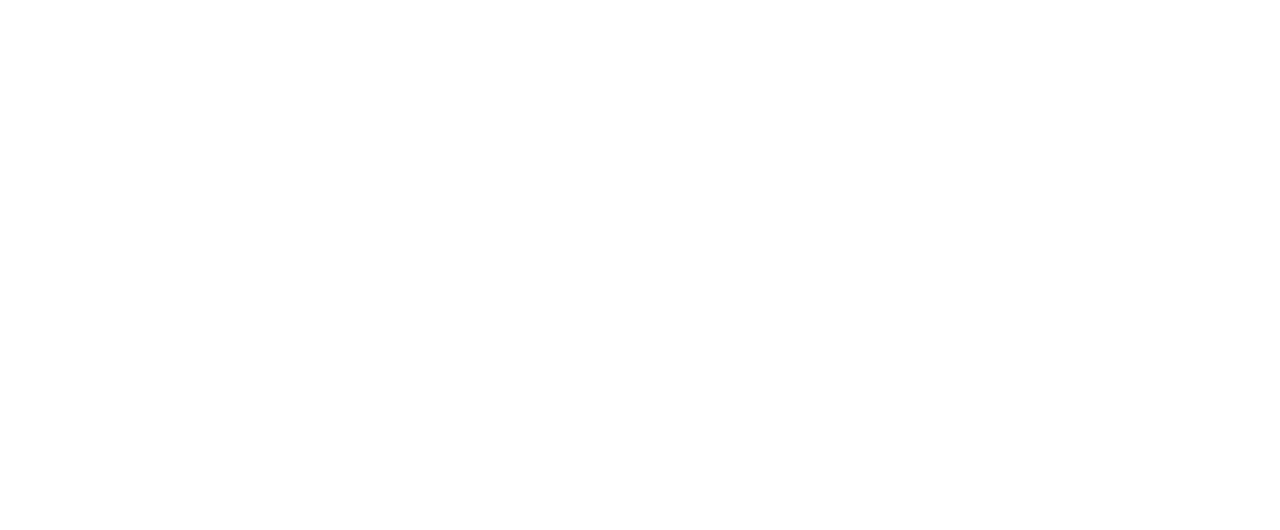
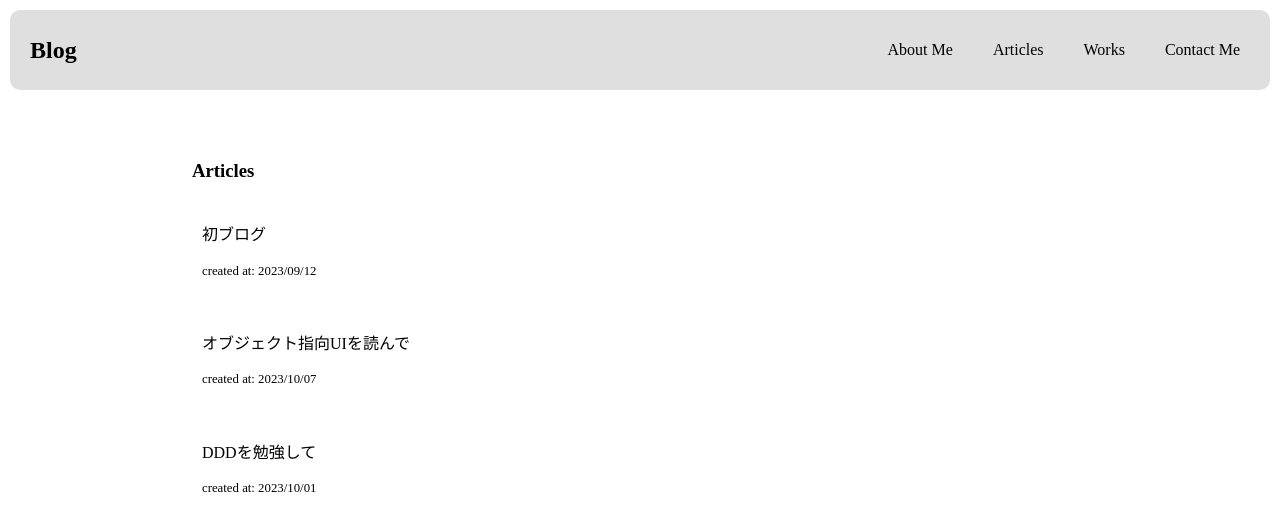
Before and after one commit to yashiro-ryo/burogu, a Nuxt app: page /articles in a window 1280 px wide. Before the commit this address had no page. Shown: the top 530 px of the page. Built offline with nearby package versions, Linux system fonts and the light colour scheme.

Commit message:
feat: Articleコンポーネントを追加

```diff
--- /dev/null
+++ b/pages/articles/Article.vue
@@ -0,0 +1,29 @@
+<template>
+  <NuxtLink :href="`/article/${article.articleId}`">
+    <div class="article">
+      <p class="article-title">{{ article.title }}</p>
+      <small class="created-date">created at: {{ article.createdAt }}</small>
+    </div>
+  </NuxtLink>
+</template>
+
+<script setup lang="ts">
+defineProps<{
+  article: {
+    articleId: number;
+    title: string;
+    createdAt: string;
+  };
+}>();
+</script>
+
+<style lang="scss" scoped>
+.article {
+  padding: 10px;
+  margin-bottom: 20px;
+
+  &:hover {
+    background-color: var(--hover-background-color);
+  }
+}
+</style>
--- /dev/null
+++ b/pages/articles/index.vue
@@ -0,0 +1,57 @@
+<template>
+  <div id="articles-page">
+    <Navbar />
+    <div class="container">
+      <div class="articles">
+        <div class="articles-list">
+          <h3>Articles</h3>
+          <Article
+            v-for="article in articles"
+            :article="article"
+            :key="article.articleId"
+          />
+        </div>
+      </div>
+    </div>
+  </div>
+</template>
+
+<script setup lang="ts">
+import Navbar from "~/components/Navbar.vue";
+import Article from "./Article.vue";
+import { ref } from "vue";
+
+const articles = ref([
+  {
+    articleId: 1,
+    title: "初ブログ",
+    createdAt: "2023/09/12",
+  },
+  {
+    articleId: 2,
+    title: "オブジェクト指向UIを読んで",
+    createdAt: "2023/10/07",
+  },
+  {
+    articleId: 3,
+    title: "DDDを勉強して",
+    createdAt: "2023/10/01",
+  },
+]);
+</script>
+
+<style lang="scss" scoped>
+#articles-page {
+  background-color: var(--background-color);
+  color: var(--text-color);
+  min-height: 100vh;
+
+  .container {
+    margin-top: 60px;
+  }
+}
+
+.articles-list {
+  margin-top: 60px;
+}
+</style>
--- a/public/common.scss
+++ b/public/common.scss
@@ -36,3 +36,18 @@
     }
   }
 }
+
+// media query
+@media screen and (min-width: 700px) {
+  .container {
+    width: 70%;
+    margin: 0 auto;
+  }
+}
+
+@media screen and (max-width: 701px) {
+  .container {
+    width: 80%;
+    margin: 0 auto;
+  }
+}
```
